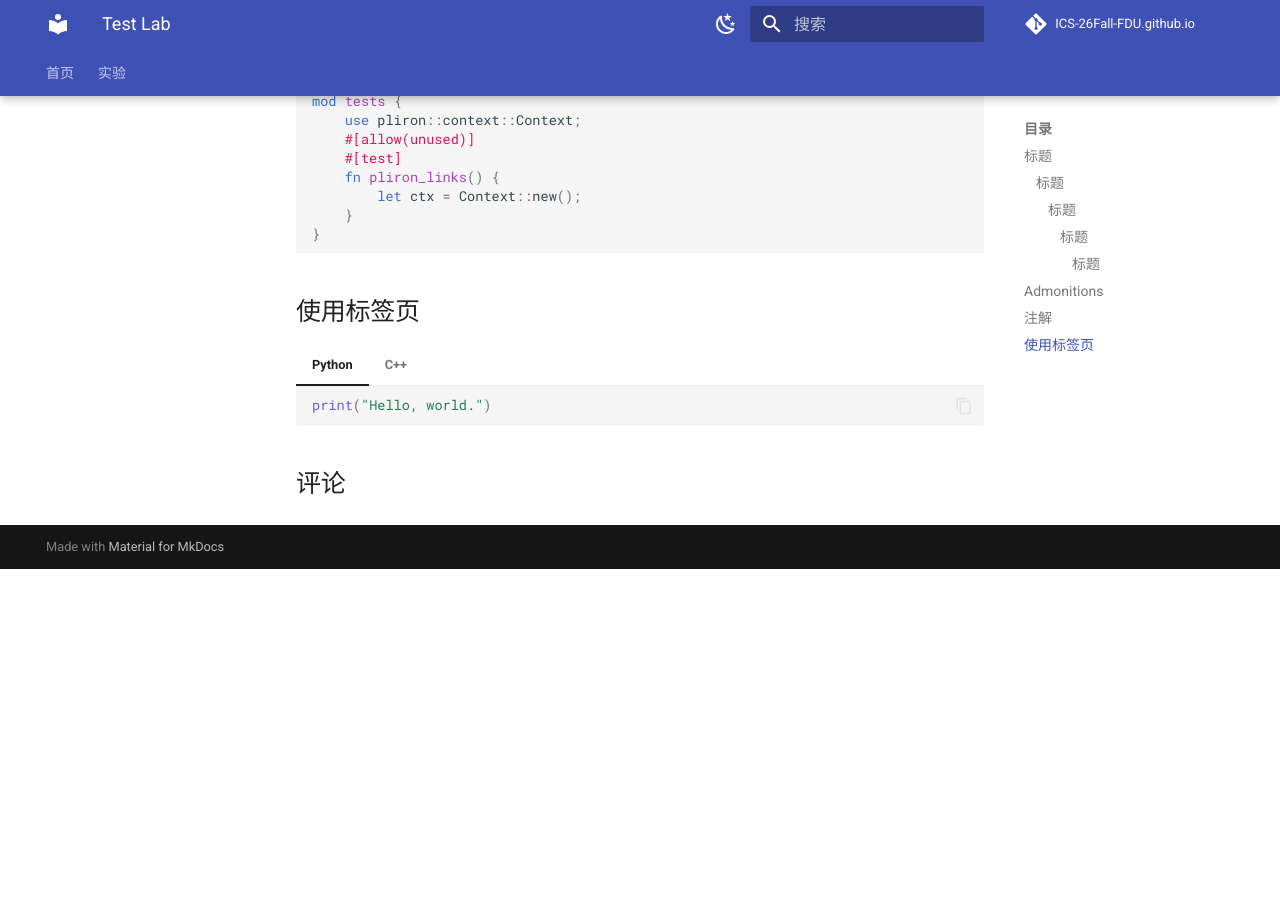
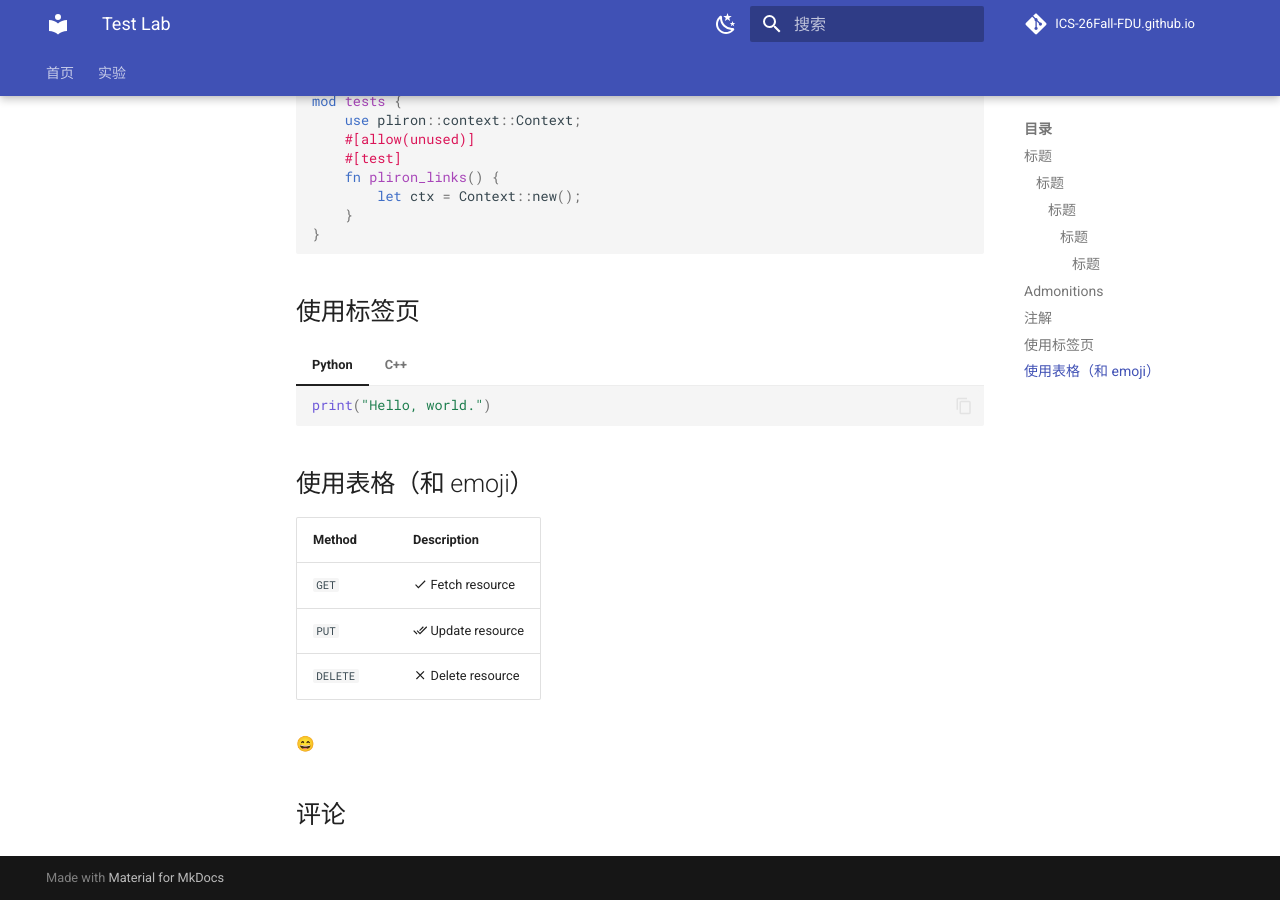
Before and after one commit to ICS-26Fall-FDU/ICS-26Fall-FDU.github.io, an MkDocs documentation site: the page built from docs/labs/test-lab.md, in a window 1280 px wide and 900 px high, scrolled down 2415 px. Built offline with MkDocs 1.6.1 and Material for MkDocs 9.7.7, drawn with Linux system fonts in a browser that asks for light colours; emoji names are drawn with the system emoji font; comment, search, counter and statistics services are not loaded; before the commit the page ends 2984 px from its top, so only the background shows below that.

Commit message:
add tables and emojis config

````diff
--- a/docs/labs/test-lab.md
+++ b/docs/labs/test-lab.md
@@ -130,3 +130,13 @@
       return 0;
     }
     ```
+
+## 使用表格（和 emoji）
+
+| Method      | Description                          |
+| ----------- | ------------------------------------ |
+| `GET`       | :material-check:     Fetch resource  |
+| `PUT`       | :material-check-all: Update resource |
+| `DELETE`    | :material-close:     Delete resource |
+
+:smile:
--- a/mkdocs.yml
+++ b/mkdocs.yml
@@ -44,6 +44,7 @@
       branch: main
 
 markdown_extensions:
+  - tables
   - admonition
   - pymdownx.details
   - pymdownx.superfences
@@ -58,6 +59,9 @@
   - pymdownx.snippets
   - pymdownx.tabbed:
       alternate_style: true
+  - pymdownx.emoji:
+      emoji_index: !!python/name:material.extensions.emoji.twemoji
+      emoji_generator: !!python/name:material.extensions.emoji.to_svg
 
 nav:
   - 首页: index.md
````
